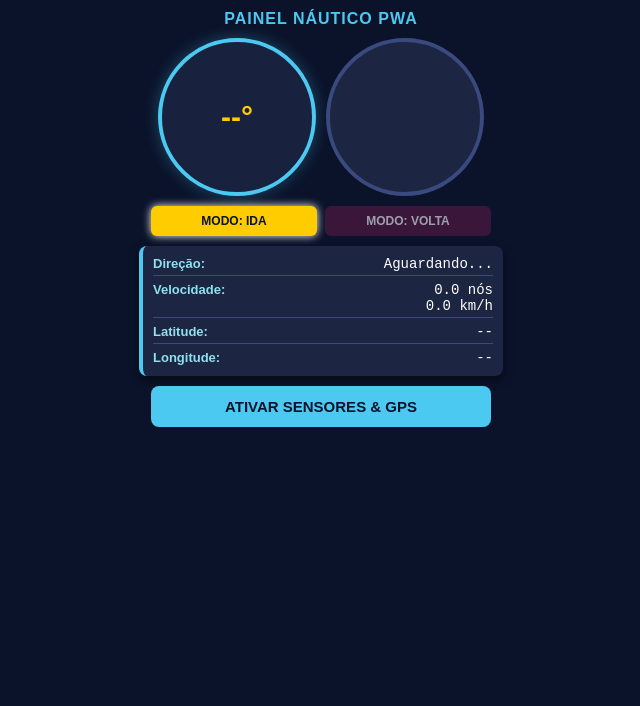
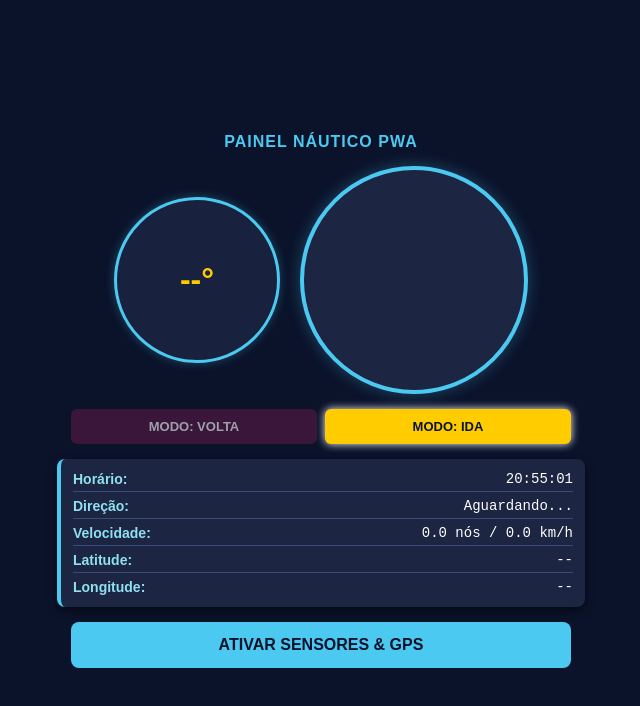
Before and after one commit to lucianoedesouzaonline-creator/Jetski, a plain HTML site: page index.html in a window 1280 px wide. Shown: the whole page, without its empty margins (319-959 px from the left). Drawn offline with Linux system fonts and the light colour scheme.

Commit message:
atualizacao responsivo
atualizacao responsivo

```diff
--- a/index.html
+++ b/index.html
@@ -32,41 +32,45 @@
             letter-spacing: 1px;
         }
 
+        /* Container Principal do Topo (Flexível para mudar de direção em telas largas) */
         .painel-topo {
             display: flex;
-            gap: 10px;
+            gap: 12px;
             width: 100%;
-            max-width: 340px;
+            max-width: 400px;
             justify-content: center;
             align-items: center;
+            flex-wrap: wrap;
+            /* Permite que os elementos se acomodem se o espaço mudar */
         }
 
+        /* Bússola (Esquerda) */
         .bussola-container {
             position: relative;
-            width: 150px;
-            height: 150px;
-            border: 4px solid #4cc9f0;
+            width: 130px;
+            height: 130px;
+            border: 3px solid #4cc9f0;
             border-radius: 50%;
             display: flex;
             justify-content: center;
             align-items: center;
             background: rgba(28, 37, 65, 0.8);
-            box-shadow: 0 0 15px rgba(76, 201, 240, 0.3);
+            box-shadow: 0 0 10px rgba(76, 201, 240, 0.3);
             flex-shrink: 0;
         }
 
         #graus {
-            font-size: 30px;
+            font-size: 26px;
             font-weight: bold;
             color: #ffcc00;
         }
 
-        /* Caixa do Radar / Canvas Gráfico */
+        /* Radar de Trilha (Direita) */
         .radar-container {
-            width: 150px;
-            height: 150px;
+            width: 180px;
+            height: 180px;
             background: #1c2541;
-            border: 4px solid #3a4a7f;
+            border: 4px solid #4cc9f0;
             border-radius: 50%;
             position: relative;
             display: flex;
@@ -74,6 +78,7 @@
             align-items: center;
             overflow: hidden;
             flex-shrink: 0;
+            box-shadow: 0 0 15px rgba(76, 201, 240, 0.3);
         }
 
         canvas {
@@ -81,11 +86,46 @@
             height: 100%;
         }
 
+        /* Controles de Modo (Volta / Ida) */
+        .controles-trilha {
+            display: flex;
+            gap: 8px;
+            width: 100%;
+            max-width: 380px;
+        }
+
+        .btn-modo {
+            flex: 1;
+            padding: 10px;
+            border: none;
+            border-radius: 6px;
+            font-weight: bold;
+            font-size: 13px;
+            cursor: pointer;
+            opacity: 0.6;
+        }
+
+        #btn-volta {
+            background-color: #581845;
+            color: #ffffff;
+        }
+
+        #btn-ida {
+            background-color: #ffcc00;
+            color: #0b132b;
+        }
+
+        .ativo {
+            opacity: 1 !important;
+            box-shadow: 0 0 8px #ffffff;
+        }
+
+        /* Card de Informações */
         .card-info {
             background-color: #1c2541;
             width: 100%;
-            max-width: 340px;
-            padding: 10px;
+            max-width: 380px;
+            padding: 12px;
             border-radius: 8px;
             box-shadow: 0 4px 10px rgba(0, 0, 0, 0.5);
             display: flex;
@@ -97,9 +137,9 @@
         .info-row {
             display: flex;
             justify-content: space-between;
-            font-size: 13px;
+            font-size: 14px;
             border-bottom: 1px solid #3a4a7f;
-            padding-bottom: 3px;
+            padding-bottom: 4px;
         }
 
         .info-row:last-child {
@@ -118,56 +158,57 @@
             text-align: right;
         }
 
-        /* Controles de Modo (Ida / Volta) */
-        .controles-trilha {
-            display: flex;
-            gap: 8px;
-            width: 100%;
-            max-width: 340px;
-        }
-
-        .btn-modo {
-            flex: 1;
-            padding: 8px;
-            border: none;
-            border-radius: 6px;
-            font-weight: bold;
-            font-size: 12px;
-            cursor: pointer;
-        }
-
-        #btn-ida {
-            background-color: #ffcc00;
-            color: #0b132b;
-        }
-
-        #btn-volta {
-            background-color: #581845;
-            color: #ffffff;
-            opacity: 0.6;
-        }
-
-        .ativo {
-            opacity: 1 !important;
-            box-shadow: 0 0 8px #ffffff;
-        }
-
+        /* Botão de Ativação */
         .btn-permissao {
             width: 100%;
-            max-width: 340px;
-            padding: 12px;
+            max-width: 380px;
+            padding: 14px;
             background-color: #4cc9f0;
             color: #0b132b;
             border: none;
             border-radius: 8px;
             font-weight: bold;
-            font-size: 15px;
+            font-size: 16px;
             cursor: pointer;
         }
 
         .btn-permissao:active {
             background-color: #3a86ff;
             color: #fff;
+        }
+
+        /* MEDIA QUERY PARA TABLETS OU TELAS LARGAS (Modo Paisagem / Tablet) */
+        @media (min-width: 600px) {
+            body {
+                justify-content: center;
+                gap: 15px;
+            }
+
+            .painel-topo {
+                max-width: 500px;
+                gap: 20px;
+            }
+
+            .bussola-container {
+                width: 160px;
+                height: 160px;
+            }
+
+            #graus {
+                font-size: 32px;
+            }
+
+            .radar-container {
+                width: 220px;
+                height: 220px;
+            }
+
+            /* Ajusta o canvas internamente se necessário via JS ou CSS */
+            .card-info,
+            .controles-trilha,
+            .btn-permissao {
+                max-width: 500px;
+            }
         }
     </style>
 </head>
@@ -185,27 +226,31 @@
             <div id="graus">--°</div>
         </div>
 
-        <!-- Radar Gráfico (Ida/Volta) -->
+        <!-- Radar Gráfico -->
         <div class="radar-container" title="Rastro Visual">
-            <canvas id="radarCanvas" width="150" height="150"></canvas>
+            <canvas id="radarCanvas" width="180" height="180"></canvas>
         </div>
     </div>
 
-    <!-- Botões de Alternância Ida / Volta -->
+    <!-- Botões de Alternância: Volta (Esquerda) / Ida (Direita) -->
     <div class="controles-trilha">
+        <button class="btn-modo" id="btn-volta">MODO: VOLTA</button>
         <button class="btn-modo ativo" id="btn-ida">MODO: IDA</button>
-        <button class="btn-modo" id="btn-volta">MODO: VOLTA</button>
     </div>
 
-    <!-- Bloco de Dados do GPS e Sensores -->
+    <!-- Bloco de Dados do GPS, Horário e Sensores -->
     <div class="card-info">
+        <div class="info-row">
+            <span class="info-label">Horário:</span>
+            <span id="relogio" class="info-value">--:--:--</span>
+        </div>
         <div class="info-row">
             <span class="info-label">Direção:</span>
             <span id="direcao-card" class="info-value">Aguardando...</span>
         </div>
         <div class="info-row">
             <span class="info-label">Velocidade:</span>
-            <span id="velocidade" class="info-value">0.0 nós<br>0.0 km/h</span>
+            <span id="velocidade" class="info-value">0.0 nós / 0.0 km/h</span>
         </div>
         <div class="info-row">
             <span class="info-label">Latitude:</span>
@@ -226,6 +271,7 @@
         const velocidadeText = document.getElementById('velocidade');
         const latText = document.getElementById('lat');
         const lonText = document.getElementById('lon');
+        const relogioText = document.getElementById('relogio');
         const btnAtivar = document.getElementById('btn-ativar');
         const btnIda = document.getElementById('btn-ida');
         const btnVolta = document.getElementById('btn-volta');
@@ -233,12 +279,16 @@
         const canvas = document.getElementById('radarCanvas');
         const ctx = canvas.getContext('2d');
 
-        let modoAtual = 'ida'; // 'ida' ou 'volta'
+        let modoAtual = 'ida';
         let trilhaIda = [];
         let trilhaVolta = [];
-        let pontoInicial = null; // Referência 0,0 do radar
+        let pontoInicial = null;
 
-        // Alternar entre os botões de Ida e Volta
+        setInterval(() => {
+            const agora = new Date();
+            relogioText.innerText = agora.toTimeString().split(' ')[0];
+        }, 1000);
+
         btnIda.addEventListener('click', () => {
             modoAtual = 'ida';
             btnIda.classList.add('ativo');
@@ -257,24 +307,21 @@
             return direcoes[index % 8];
         }
 
-        // Desenhar o radar gráfico no Canvas
         function desenharRadar() {
             ctx.clearRect(0, 0, canvas.width, canvas.height);
 
-            // Fundo do radar e mira central
             ctx.fillStyle = '#1c2541';
             ctx.fillRect(0, 0, canvas.width, canvas.height);
 
             ctx.strokeStyle = '#3a4a7f';
             ctx.lineWidth = 1;
             ctx.beginPath();
-            ctx.arc(75, 75, 50, 0, Math.PI * 2);
+            ctx.arc(90, 90, 65, 0, Math.PI * 2);
             ctx.stroke();
 
-            // Desenhar Trilha de IDA (Amarela)
             if (trilhaIda.length > 1) {
                 ctx.strokeStyle = '#ffcc00';
-                ctx.lineWidth = 3;
+                ctx.lineWidth = 4;
                 ctx.beginPath();
                 trilhaIda.forEach((p, index) => {
                     if (index === 0) ctx.moveTo(p.x, p.y);
@@ -283,10 +330,9 @@
                 ctx.stroke();
             }
 
-            // Desenhar Trilha de VOLTA (Vinho / Vermelho Escuro)
             if (trilhaVolta.length > 1) {
                 ctx.strokeStyle = '#800020';
-                ctx.lineWidth = 3;
+                ctx.lineWidth = 4;
                 ctx.beginPath();
                 trilhaVolta.forEach((p, index) => {
                     if (index === 0) ctx.moveTo(p.x, p.y);
@@ -295,18 +341,15 @@
                 ctx.stroke();
             }
 
-            // Ponto central de partida (Origem)
             ctx.fillStyle = '#4cc9f0';
             ctx.beginPath();
-            ctx.arc(75, 75, 4, 0, Math.PI * 2);
+            ctx.arc(90, 90, 5, 0, Math.PI * 2);
             ctx.fill();
         }
 
-        // Ativar sensores e geolocalização
         btnAtivar.addEventListener('click', () => {
             btnAtivar.innerText = 'Ativando...';
 
-            // 1. Orientação / Bússola
             if (typeof DeviceOrientationEvent !== 'undefined' && typeof DeviceOrientationEvent.requestPermission === 'function') {
                 DeviceOrientationEvent.requestPermission().then(response => {
                     if (response === 'granted') iniciarBussola();
@@ -315,7 +358,6 @@
                 iniciarBussola();
             }
 
-            // 2. GPS e Conversão Gráfica
             if ('geolocation' in navigator) {
                 navigator.geolocation.watchPosition((position) => {
                     const lat = position.coords.latitude;
@@ -328,37 +370,30 @@
                     if (speed_ms !== null && speed_ms > 0) {
                         const nos = (speed_ms * 1.94384).toFixed(1);
                         const kmh = (speed_ms * 3.6).toFixed(1);
-                        velocidadeText.innerHTML = `${nos} nós<br>${kmh} km/h`;
+                        velocidadeText.innerText = `${nos} nós / ${kmh} km/h`;
                     } else {
-                        velocidadeText.innerHTML = "0.0 nós<br>0.0 km/h";
+                        velocidadeText.innerText = "0.0 nós / 0.0 km/h";
                     }
 
-                    // Definir o primeiro ponto como a origem do radar (centro 75,75)
                     if (!pontoInicial) {
                         pontoInicial = { lat: lat, lon: lon };
                     }
 
-                    // Calcular deslocamento em metros aproximados em relação ao ponto inicial
-                    // 1 grau de latitude ~ 111000 metros. Fator de escala adaptado para o radar.
                     const deltaLat = (lat - pontoInicial.lat) * 111000;
                     const deltaLon = (lon - pontoInicial.lon) * 111000 * Math.cos(lat * Math.PI / 180);
 
-                    // Mapear para coordenadas do Canvas (Centro em 75,75 e fator de escala de zoom)
-                    // Invertemos o Y porque no canvas o eixo Y cresce para baixo
-                    const escala = 2.0; // Ajuste o zoom do rastro se necessário
-                    const xCoord = 75 + (deltaLon * escala);
-                    const yCoord = 75 - (deltaLat * escala);
+                    const escala = 2.0;
+                    const xCoord = 90 + (deltaLon * escala);
+                    const yCoord = 90 - (deltaLat * escala);
 
                     const novoPontoCanvas = { x: xCoord, y: yCoord };
 
-                    // Separar entre IDAL e VOLTA com base no botão selecionado
                     if (modoAtual === 'ida') {
                         trilhaIda.push(novoPontoCanvas);
                     } else {
                         trilhaVolta.push(novoPontoCanvas);
                     }
 
-                    // Atualizar desenho do radar
                     desenharRadar();
 
                 }, (error) => {
@@ -397,7 +432,6 @@
             }
         }
 
-        // Service Worker
         if ('serviceWorker' in navigator) {
             navigator.serviceWorker.register('sw.js').catch(err => console.log(err));
         }
```
